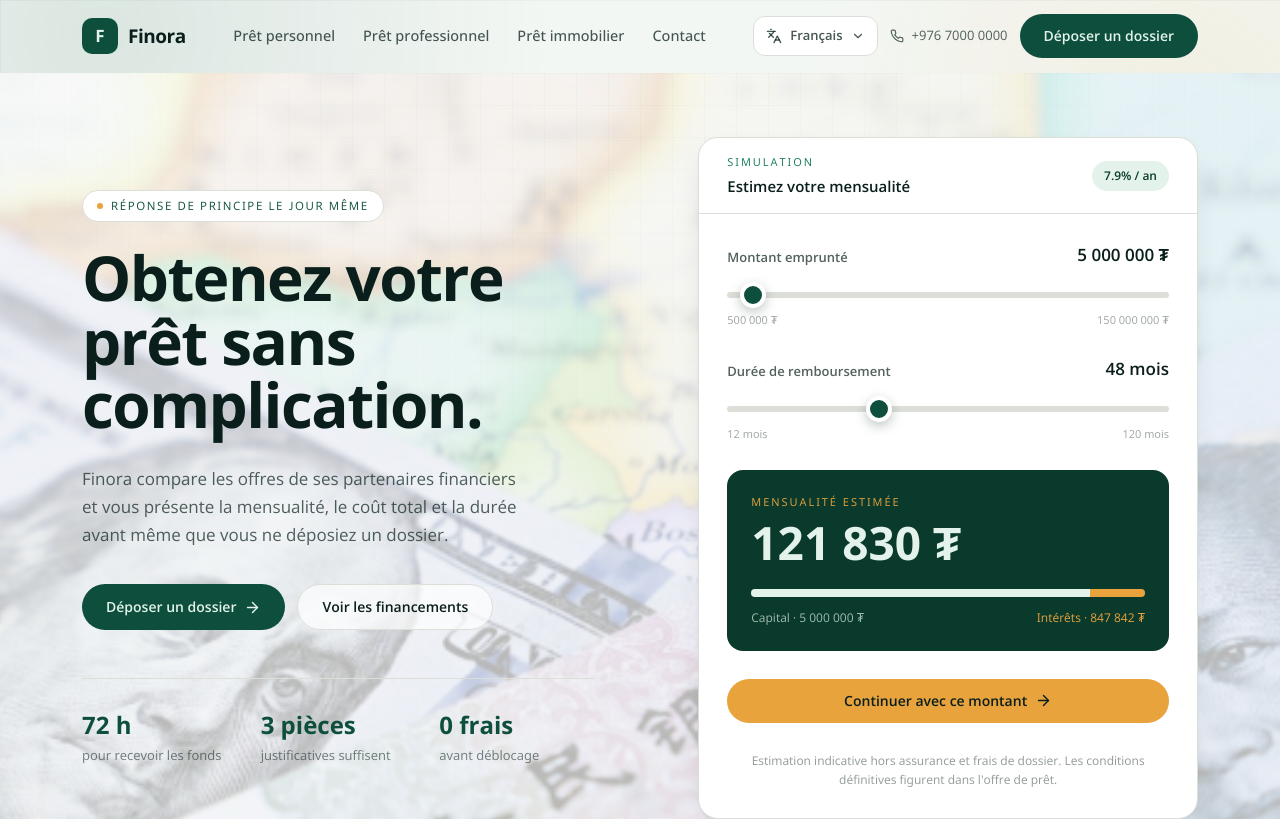
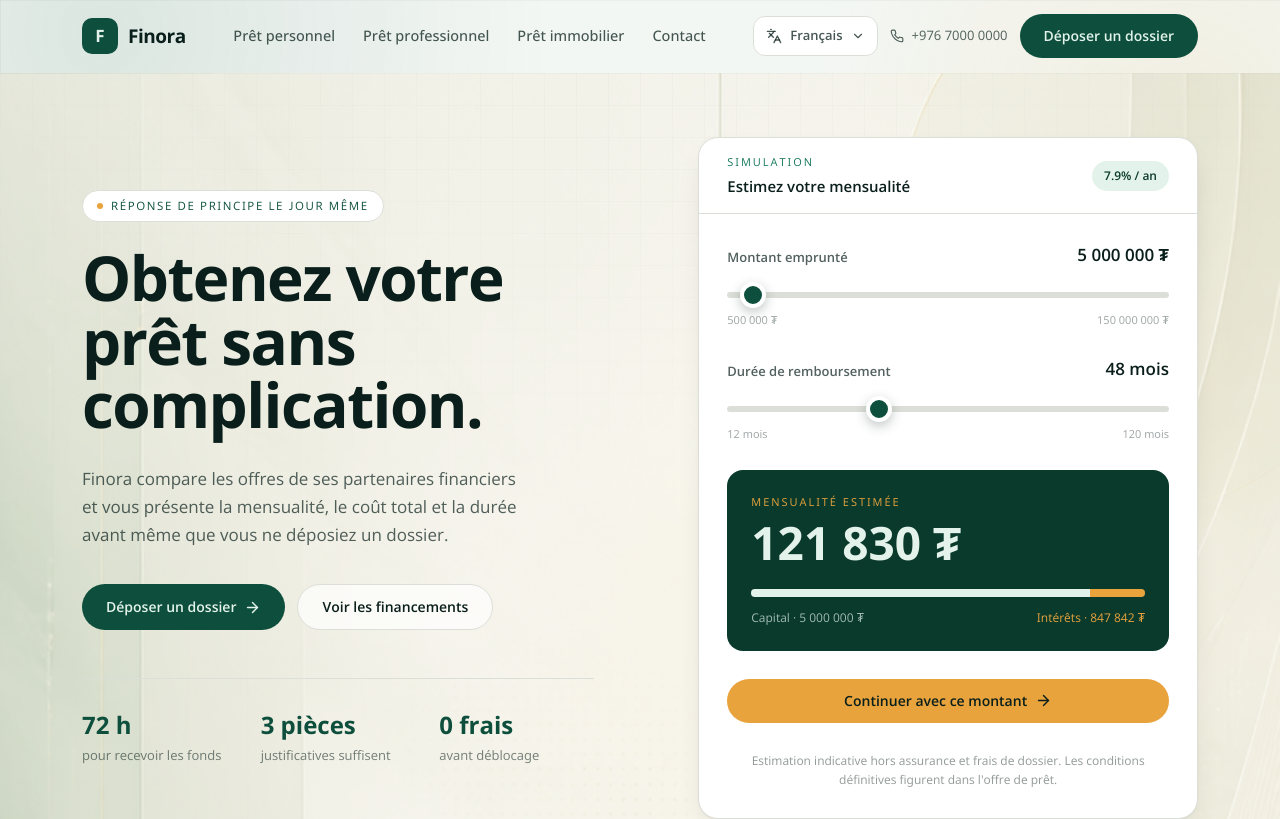
Before and after one commit to Medellin20/Finora, a Next.js app: page / in a window 1280 px wide. Shown: the top 819 px of the page. Built offline with nearby package versions, Linux system fonts and the light colour scheme.

Commit message:
New Configs

```diff
--- a/app/page.tsx
+++ b/app/page.tsx
@@ -19,7 +19,10 @@ export default async function HomePage() {
   return (
     <>
       <Header settings={settings} />
-      <main>
+      <main
+        className="bg-cover bg-center bg-no-repeat lg:bg-fixed"
+        style={{ backgroundImage: "url('/finance-page-background.png')" }}
+      >
         <Hero settings={settings} />
         <Atouts />
         <Etapes />
--- a/components/Sections.tsx
+++ b/components/Sections.tsx
@@ -36,18 +36,13 @@ export function Hero({ settings }: { settings: Settings }) {
   };
 
   return (
-    <section className="relative overflow-hidden">
+    <section className="relative flex min-h-[calc(100vh-72px)] overflow-hidden">
       <div
         aria-hidden
-        className="pointer-events-none absolute inset-0 bg-cover bg-center bg-no-repeat"
-        style={{ backgroundImage: "url('/hero-finora.png')" }}
-      />
-      <div
-        aria-hidden
-        className="pointer-events-none absolute inset-0 bg-paper/75"
+        className="pointer-events-none absolute inset-0 bg-paper/55"
       />
       <div className="grid-paper pointer-events-none absolute inset-0 opacity-35 [mask-image:radial-gradient(70%_60%_at_50%_0%,black,transparent)]" />
-      <div className="container-page relative grid gap-14 pb-20 pt-12 lg:grid-cols-[1.05fr_0.95fr] lg:items-center lg:gap-16 lg:pb-28 lg:pt-16">
+      <div className="container-page relative grid flex-1 gap-14 pb-20 pt-12 lg:grid-cols-[1.05fr_0.95fr] lg:items-center lg:gap-16 lg:py-16">
         <motion.div variants={container} initial="hidden" animate="show">
           <motion.p
             variants={item}
@@ -175,7 +170,7 @@ export function Atouts() {
 
 export function Etapes() {
   return (
-    <section className="border-y border-line bg-white py-20 lg:py-24">
+    <section className="border-y border-line bg-white/85 py-20 backdrop-blur-[2px] lg:py-24">
       <div className="container-page grid gap-14 lg:grid-cols-[0.8fr_1.2fr]">
         <Reveal>
           <p className="eyebrow">Le parcours</p>
@@ -271,7 +266,7 @@ export function Temoignages() {
   const liste = [...TEMOIGNAGES, ...TEMOIGNAGES];
 
   return (
-    <section className="overflow-hidden border-y border-line bg-white py-20 lg:py-24">
+    <section className="overflow-hidden border-y border-line bg-white/85 py-20 backdrop-blur-[2px] lg:py-24">
       <div className="container-page">
         <Reveal>
           <p className="eyebrow">Ils ont déposé un dossier</p>
```
Also changed, not shown: public/finance-page-background.png (added), 1 other file (tests, documents, lock files or other folders).
